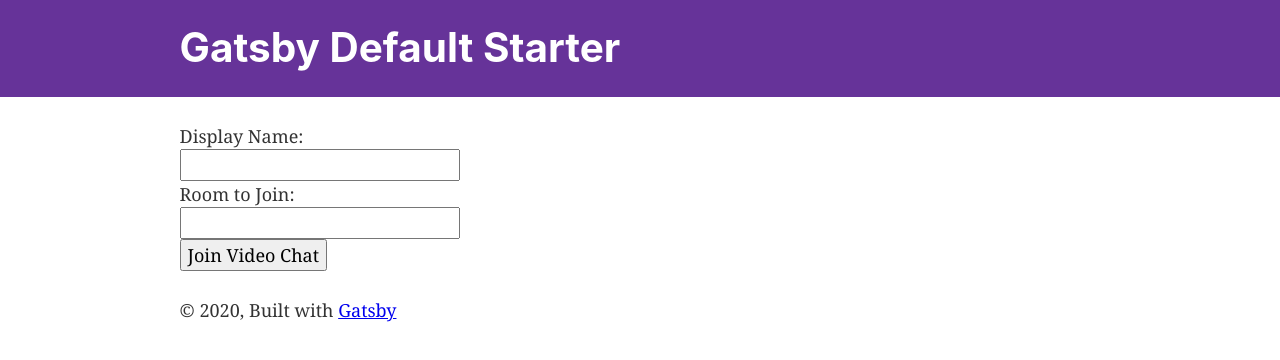
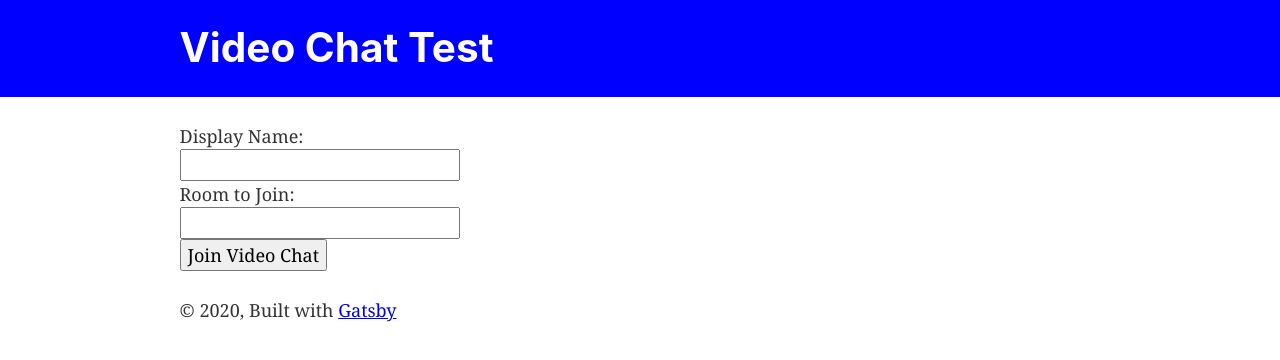
Before and after one commit to lcGreyshore/twilio-video-chat, a Gatsby site: page / in a window 1280 px wide. Built offline with nearby package versions, Linux system fonts and the light colour scheme; Gatsby itself is replaced by a stand-in of ours.

Commit message:
changing header text

```diff
--- a/src/components/header.js
+++ b/src/components/header.js
@@ -5,7 +5,7 @@ import React from "react"
 const Header = ({ siteTitle }) => (
   <header
     style={{
-      background: `rebeccapurple`,
+      background: `blue`,
       marginBottom: `1.45rem`,
     }}
   >
--- a/src/components/layout.js
+++ b/src/components/layout.js
@@ -25,7 +25,7 @@ const Layout = ({ children }) => {
 
   return (
     <>
-      <Header siteTitle={data.site.siteMetadata.title} />
+      <Header siteTitle='Video Chat Test' />
       <div
         style={{
           margin: `0 auto`,
```
